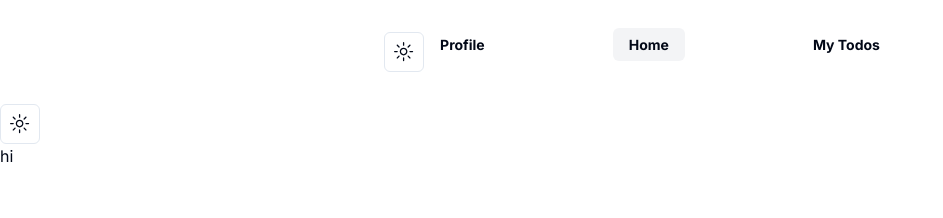
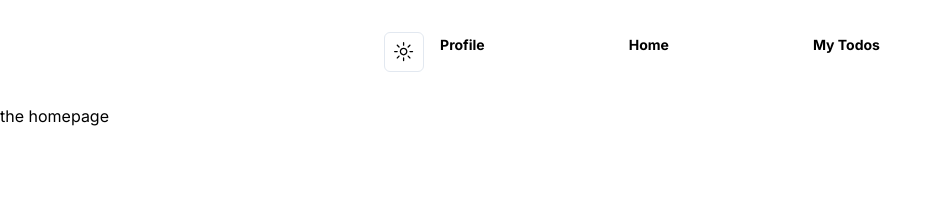
Before and after one commit to MohsenDorado/super-tier-list, a Next.js app: page / in a window 1280 px wide. Shown: the top 218 px of the page, without its empty margins (0-943 px from the left). Built offline with nearby package versions, Linux system fonts and the light colour scheme.

Commit message:
fix verticall scroll!

```diff
--- a/app/globals.css
+++ b/app/globals.css
@@ -58,12 +58,3 @@
     --chart-5: 340 75% 55%;
   }
 }
-
-@layer base {
-  * {
-    @apply border-border;
-  }
-  body {
-    @apply bg-background text-foreground;
-  }
-}
--- a/app/layout.tsx
+++ b/app/layout.tsx
@@ -19,14 +19,12 @@ export default function RootLayout({
   children: React.ReactNode;
 }>) {
   return (
-    <html lang="en">
+    <html lang="en" className="transition-all duration-1000">
       <body className={inter.className}>
 
         <ThemeProvider
           attribute="class"
-          defaultTheme="system"
-          enableSystem
-          disableTransitionOnChange
+          defaultTheme="light"
           >
             <Header/>
           {children}
--- a/app/page.tsx
+++ b/app/page.tsx
@@ -1,11 +1,11 @@
 import Image from "next/image";
-import ThemeToggle from "../components/ThemeToggle";
+import ThemeToggle from "../components/header/ThemeToggle";
+import Header from "@/components/header/Header";
 
 export default function Home() {
   return (
     <div>
-      <ThemeToggle/>
-      hi
+      the homepage
     </div>
   );
 }
--- a/components/header/Header.tsx
+++ b/components/header/Header.tsx
@@ -4,7 +4,7 @@ import Link from "next/link";
 import { usePathname } from "next/navigation";
 import { AnimatePresence, motion } from "framer-motion";
 import useRoutes from "@/app/hooks/useRoutes";
-import ThemeToggle from "../ThemeToggle";
+import ThemeToggle from "./ThemeToggle";
 
 export default function Header() {
   const links = useRoutes();
@@ -15,31 +15,23 @@ export default function Header() {
     <nav className="p-8 flex justify-center">
         <ThemeToggle/>
       <ul className="flex gap-10 lg:gap-28 md:gap-16">
-        <AnimatePresence>
           {links.map((link) => {
             return (
-              <motion.li key={link.label}>
-                <MotionLink
+              <li key={link.label}>
+                <Link
                   className={cn(
-                    "font-medium relative rounded-xl text-sm py-2 px-4 transition-all duration-500 ease-out"
+                    "font-medium relative rounded-xl text-sm py-2 px-4 ease-out"
                   )}
                   href={link.href}
                 >
-                  <motion.span className="font-bold z-10 relative">
+                  <span className="font-bold z-10 relative">
                     {link.label}
-                  </motion.span>
-                  {pathname === link.href ? (
-                    <motion.div
-                      transition={{ type: "spring" }}
-                      layoutId="underline"
-                      className="absolute z-0 w-full h-full rounded-md left-0 bottom-0 bg-[#f3f4f6]"
-                    ></motion.div>
-                  ) : null}
-                </MotionLink>
-              </motion.li>
+                  </span>
+
+                </Link>
+              </li>
             );
           })}
-        </AnimatePresence>
       </ul>
     </nav>
   );
--- a/components/mobile/CustomFooter.tsx
+++ b/components/mobile/CustomFooter.tsx
@@ -26,7 +26,7 @@ const CustomFooter = () => {
     <div
       className="
       lg:hidden
-      transition-all duration-100
+
 
         fixed
         justify-between
@@ -43,12 +43,12 @@ const CustomFooter = () => {
         lrg:hidden
       "
     >
-         <nav className=" flex justify-center w-full h-full transition-all duration-100 ">
-         <ul className="flex w-full h-full transition-all duration-100  ">
+         <nav className=" flex justify-center w-full h-full  ">
+         <ul className="flex w-full h-full   ">
                       <AnimatePresence>
           {links.map((link) => {
             return (
-              <motion.li key={link.label} className="flex items-center justify-center transition-all duration-500  w-[33.33333%] flex-col h-full hover:bg-slate-50 dark:hover:bg-[#0c1527f6] ">
+              <motion.li key={link.label} className="flex items-center justify-center   w-[33.33333%] flex-col h-full hover:bg-slate-50 dark:hover:bg-[#0c1527f6] ">
 
                 <MotionLink
                   className=" font-medium relative w-full  h-full text-[12px]  ease-out flex items-center justify-center flex-col"
--- a/components/mobile/MobileFooter.tsx
+++ b/components/mobile/MobileFooter.tsx
@@ -61,16 +61,16 @@ const MobileFooter = () => {
           )}
         >
           {route.active ? (
-            <route.icon className="w-7 h-7 text-black dark:bg-black transition-all duration-100 stroke-2" />
+            <route.icon className="w-7 h-7 text-black dark:bg-black  stroke-2" />
           ) : (
-            <route.icon className="w-6 h-6 transition-all duration-100" />
+            <route.icon className="w-6 h-6 " />
           )}
 
           <p
             className={clsx(
               `text-sm  pb-1`,
               route.active &&
-                " text-md text-black font-extrabold transition-all duration-100"
+                " text-md text-black font-extrabold "
             )}
           >
             {route.label}
```
Also changed, not shown: components/header/ThemeToggle.tsx (renamed from components/ThemeToggle.tsx).
